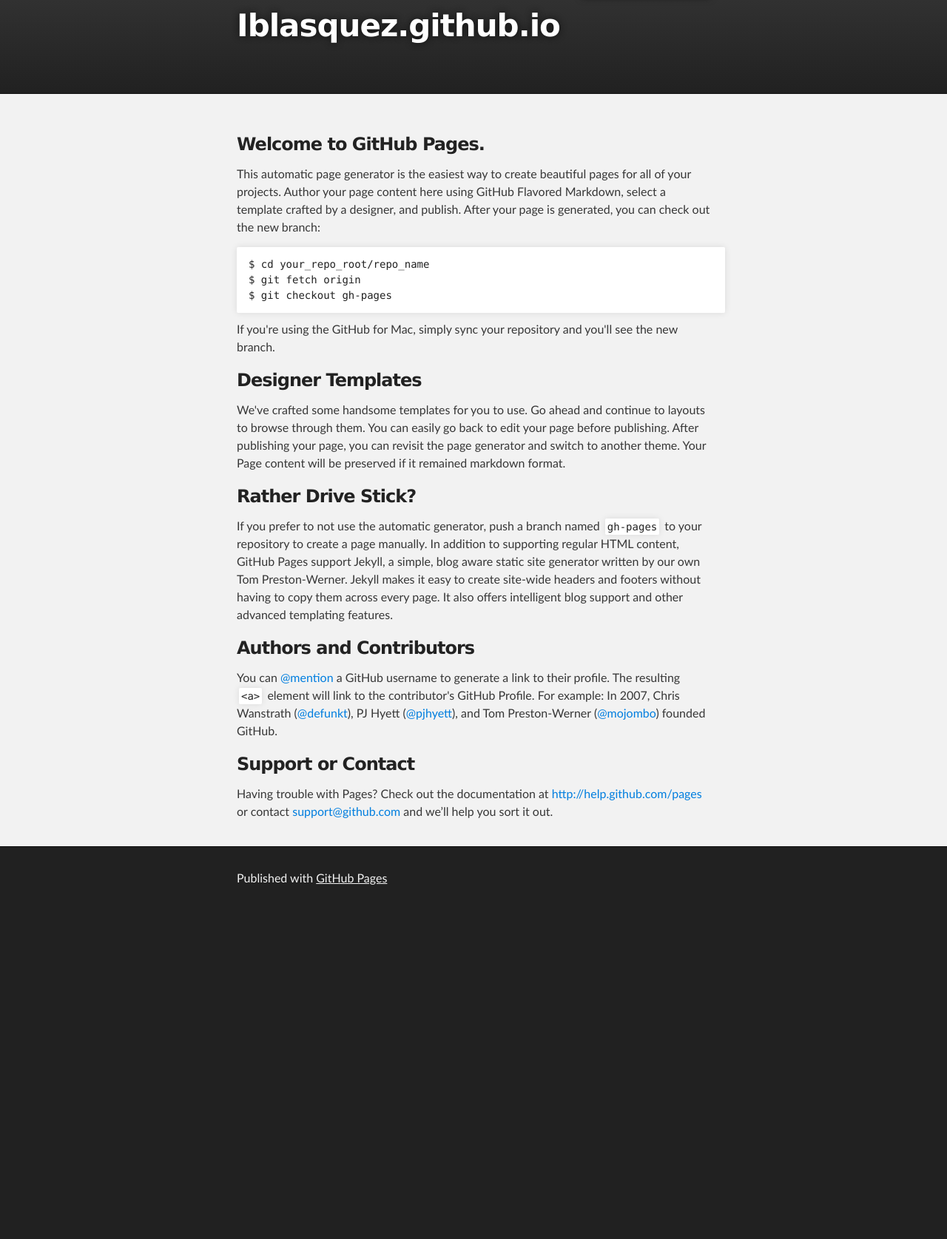
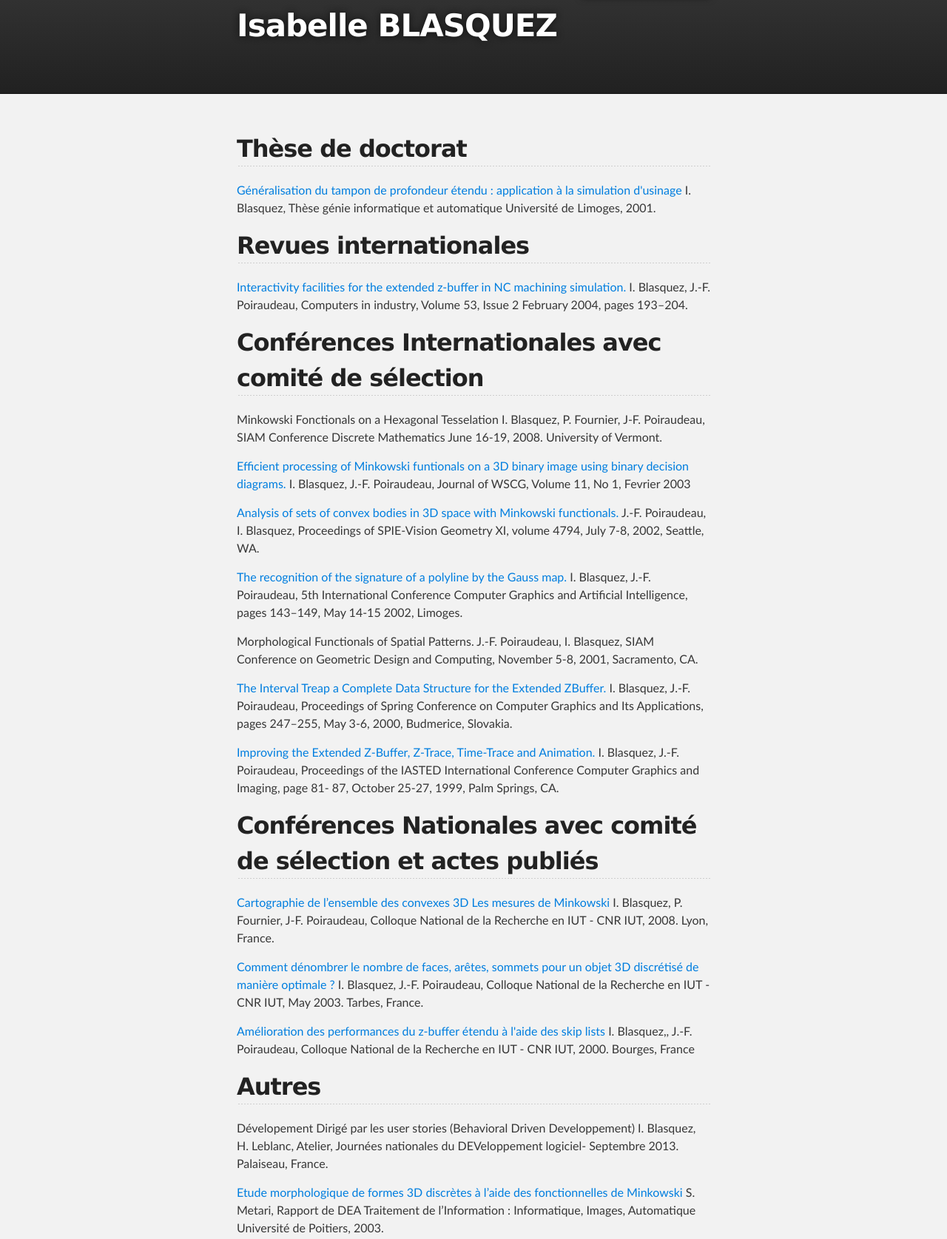
Before and after one commit to iblasquez/iblasquez.github.io, a plain HTML site: page index.html in a window 1280 px wide. Shown: the part 47-1722 px from the top of the page at 74% size. Before the commit the page ends 1281 px from the top, so only its background shows below. Drawn offline with Linux system fonts and the light colour scheme.

Commit message:
Replace master branch with page content via GitHub

```diff
--- a/index.html
+++ b/index.html
@@ -4,11 +4,11 @@
   <head>
     <meta charset='utf-8' />
     <meta http-equiv="X-UA-Compatible" content="chrome=1" />
-    <meta name="description" content="Iblasquez.github.io : " />
+    <meta name="description" content="Isabelle BLASQUEZ : " />
 
     <link rel="stylesheet" type="text/css" media="screen" href="stylesheets/stylesheet.css">
 
-    <title>Iblasquez.github.io</title>
+    <title>Isabelle BLASQUEZ</title>
   </head>
 
   <body>
@@ -18,7 +18,7 @@
         <header class="inner">
           <a id="forkme_banner" href="https://github.com/iblasquez">View on GitHub</a>
 
-          <h1 id="project_title">Iblasquez.github.io</h1>
+          <h1 id="project_title">Isabelle BLASQUEZ</h1>
           <h2 id="project_tagline"></h2>
 
         </header>
@@ -27,37 +27,61 @@
     <!-- MAIN CONTENT -->
     <div id="main_content_wrap" class="outer">
       <section id="main_content" class="inner">
-        <h3>
-<a name="welcome-to-github-pages" class="anchor" href="#welcome-to-github-pages"><span class="octicon octicon-link"></span></a>Welcome to GitHub Pages.</h3>
+        <h2>
+<a name="th%C3%A8se-de-doctorat" class="anchor" href="#th%C3%A8se-de-doctorat"><span class="octicon octicon-link"></span></a>Thèse de doctorat</h2>
 
-<p>This automatic page generator is the easiest way to create beautiful pages for all of your projects. Author your page content here using GitHub Flavored Markdown, select a template crafted by a designer, and publish. After your page is generated, you can check out the new branch:</p>
+<p><a href="Blasquez_2001_These.pdf">Généralisation du tampon de profondeur étendu : application à la simulation d'usinage</a>
+I. Blasquez, Thèse  génie informatique et automatique  Université de Limoges, 2001.</p>
 
-<pre><code>$ cd your_repo_root/repo_name
-$ git fetch origin
-$ git checkout gh-pages
-</code></pre>
+<h2>
+<a name="revues-internationales" class="anchor" href="#revues-internationales"><span class="octicon octicon-link"></span></a>Revues internationales</h2>
 
-<p>If you're using the GitHub for Mac, simply sync your repository and you'll see the new branch.</p>
+<p><a href="Blasquez_CII2004.pdf">Interactivity facilities for the extended z-buffer in NC machining simulation.</a>
+I. Blasquez, J.-F. Poiraudeau, Computers in industry, Volume 53, Issue 2 February 2004, pages 193–204.</p>
 
-<h3>
-<a name="designer-templates" class="anchor" href="#designer-templates"><span class="octicon octicon-link"></span></a>Designer Templates</h3>
+<h2>
+<a name="conf%C3%A9rences-internationales-avec-comit%C3%A9-de-s%C3%A9lection" class="anchor" href="#conf%C3%A9rences-internationales-avec-comit%C3%A9-de-s%C3%A9lection"><span class="octicon octicon-link"></span></a>Conférences Internationales avec comité de sélection</h2>
 
-<p>We've crafted some handsome templates for you to use. Go ahead and continue to layouts to browse through them. You can easily go back to edit your page before publishing. After publishing your page, you can revisit the page generator and switch to another theme. Your Page content will be preserved if it remained markdown format.</p>
+<p>Minkowski Fonctionals on a Hexagonal Tesselation
+I. Blasquez, P. Fournier, J-F. Poiraudeau, SIAM Conference Discrete Mathematics June 16-19, 2008. University of Vermont.</p>
 
-<h3>
-<a name="rather-drive-stick" class="anchor" href="#rather-drive-stick"><span class="octicon octicon-link"></span></a>Rather Drive Stick?</h3>
+<p><a href="Blasquez_WSCG03_3ADD.pdf">Efficient processing of Minkowski funtionals on a 3D binary image using binary decision diagrams.</a> I. Blasquez, J.-F. Poiraudeau, Journal of  WSCG, Volume 11, No 1, Fevrier 2003</p>
 
-<p>If you prefer to not use the automatic generator, push a branch named <code>gh-pages</code> to your repository to create a page manually. In addition to supporting regular HTML content, GitHub Pages support Jekyll, a simple, blog aware static site generator written by our own Tom Preston-Werner. Jekyll makes it easy to create site-wide headers and footers without having to copy them across every page. It also offers intelligent blog support and other advanced templating features.</p>
+<p><a href="Poiraudeau_Spie_2002.pdf">Analysis of sets of convex bodies in 3D space with Minkowski functionals.</a>
+J.-F. Poiraudeau, I. Blasquez, Proceedings of SPIE-Vision Geometry XI, volume 4794, July 7-8, 2002, Seattle, WA.</p>
 
-<h3>
-<a name="authors-and-contributors" class="anchor" href="#authors-and-contributors"><span class="octicon octicon-link"></span></a>Authors and Contributors</h3>
+<p><a href="Poiraudeau_Spie_2002.pdf">The recognition of the signature of a polyline by the Gauss map.</a> I. Blasquez, J.-F. Poiraudeau, 5th International Conference Computer Graphics and Artificial Intelligence, pages 143–149, May 14-15 2002, Limoges.</p>
 
-<p>You can <a href="https://github.com/blog/821" class="user-mention">@mention</a> a GitHub username to generate a link to their profile. The resulting <code>&lt;a&gt;</code> element will link to the contributor's GitHub Profile. For example: In 2007, Chris Wanstrath (<a href="https://github.com/defunkt" class="user-mention">@defunkt</a>), PJ Hyett (<a href="https://github.com/pjhyett" class="user-mention">@pjhyett</a>), and Tom Preston-Werner (<a href="https://github.com/mojombo" class="user-mention">@mojombo</a>) founded GitHub.</p>
+<p>Morphological Functionals of Spatial Patterns.
+J.-F. Poiraudeau, I. Blasquez, SIAM Conference on Geometric Design and Computing, November 5-8, 2001, Sacramento, CA.</p>
 
-<h3>
-<a name="support-or-contact" class="anchor" href="#support-or-contact"><span class="octicon octicon-link"></span></a>Support or Contact</h3>
+<p><a href="Blasquez_SCCG00_IT.pdf">The Interval Treap a Complete Data Structure for the Extended ZBuffer.</a>
+I. Blasquez, J.-F. Poiraudeau, Proceedings of Spring Conference on Computer Graphics and Its Applications, pages 247–255, May 3-6, 2000, Budmerice, Slovakia.</p>
 
-<p>Having trouble with Pages? Check out the documentation at <a href="http://help.github.com/pages">http://help.github.com/pages</a> or contact <a href="mailto:support@github.com">support@github.com</a> and we’ll help you sort it out.</p>
+<p><a href="Blasquez_CGIM99_Traces.pdf">Improving the Extended Z-Buffer, Z-Trace, Time-Trace and Animation.</a>
+I. Blasquez, J.-F. Poiraudeau, Proceedings of the IASTED International Conference Computer Graphics and Imaging, page 81- 87, October 25-27, 1999, Palm Springs, CA.</p>
+
+<h2>
+<a name="conf%C3%A9rences-nationales-avec-comit%C3%A9-de-s%C3%A9lection-et-actes-publi%C3%A9s" class="anchor" href="#conf%C3%A9rences-nationales-avec-comit%C3%A9-de-s%C3%A9lection-et-actes-publi%C3%A9s"><span class="octicon octicon-link"></span></a>Conférences Nationales avec comité de sélection et actes publiés</h2>
+
+<p><a href="Blasquez_CNRIUT08_Carto.pdf">Cartographie de l’ensemble des convexes 3D Les mesures de Minkowski</a>
+I. Blasquez, P. Fournier, J-F. Poiraudeau, Colloque National de la Recherche en IUT - CNR IUT, 2008. Lyon, France.</p>
+
+<p><a href="Blasquez_CNRIUT03_Minko.pdf">Comment dénombrer le nombre de faces, arêtes, sommets pour un objet 3D discrétisé de manière optimale ?</a>
+I. Blasquez, J.-F. Poiraudeau, Colloque National de la Recherche en IUT - CNR IUT, May 2003. Tarbes, France.</p>
+
+<p><a href="Blasquez_CNRIUT00_SL.pdf">Amélioration des performances du z-buffer étendu à l'aide des skip lists</a>
+I. Blasquez,, J.-F. Poiraudeau, Colloque National de la Recherche en IUT - CNR IUT, 2000. Bourges, France</p>
+
+<h2>
+<a name="autres" class="anchor" href="#autres"><span class="octicon octicon-link"></span></a>Autres</h2>
+
+<p>Dévelopement Dirigé par les user stories (Behavioral Driven Developpement)
+I. Blasquez, H. Leblanc, Atelier, Journées nationales du DEVeloppement logiciel- Septembre 2013. Palaiseau, France.</p>
+
+<p><a href="DEA_2003_Minko.pdf">Etude morphologique de formes 3D discrètes à l’aide des fonctionnelles de Minkowski</a>
+S. Metari, Rapport de DEA Traitement de l’Information : Informatique, Images, Automatique
+Université de Poitiers, 2003.</p>
       </section>
     </div>
 
```
Also changed, not shown: params.json (+1 -1 lines).
